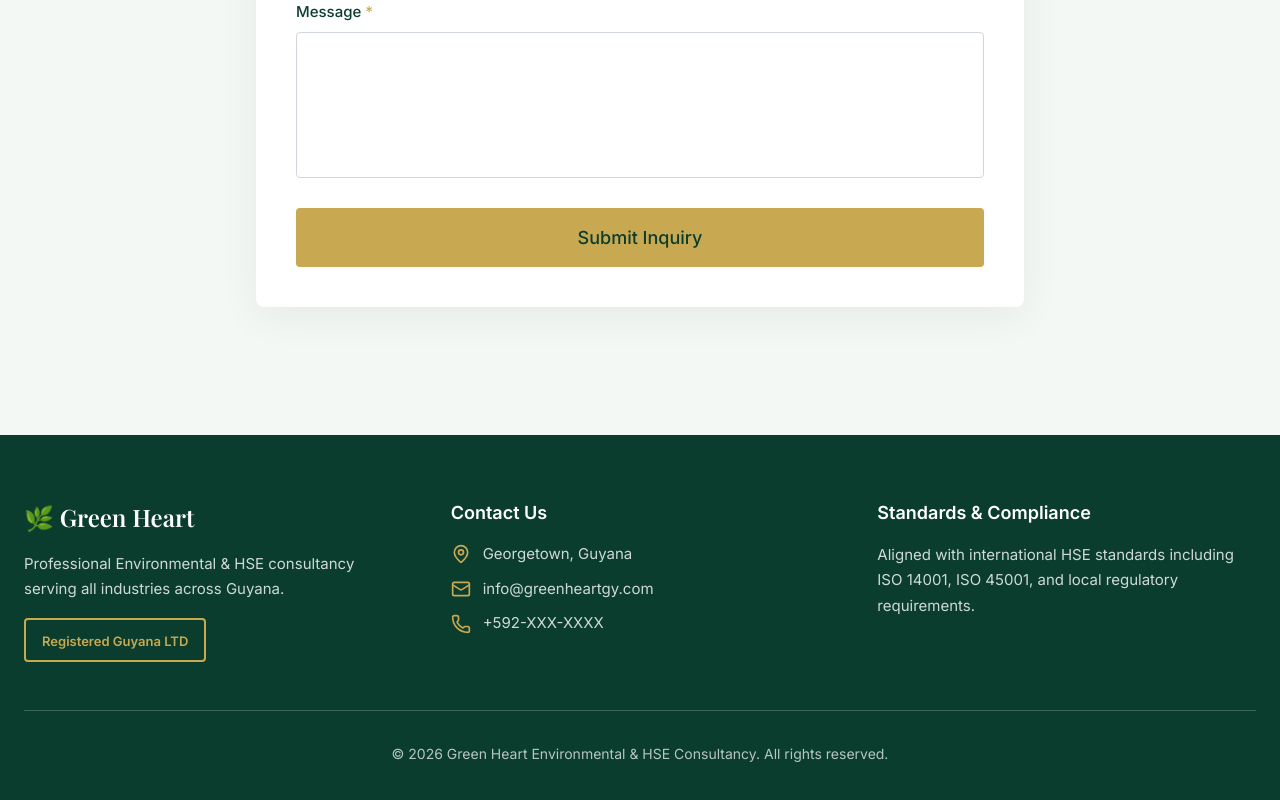
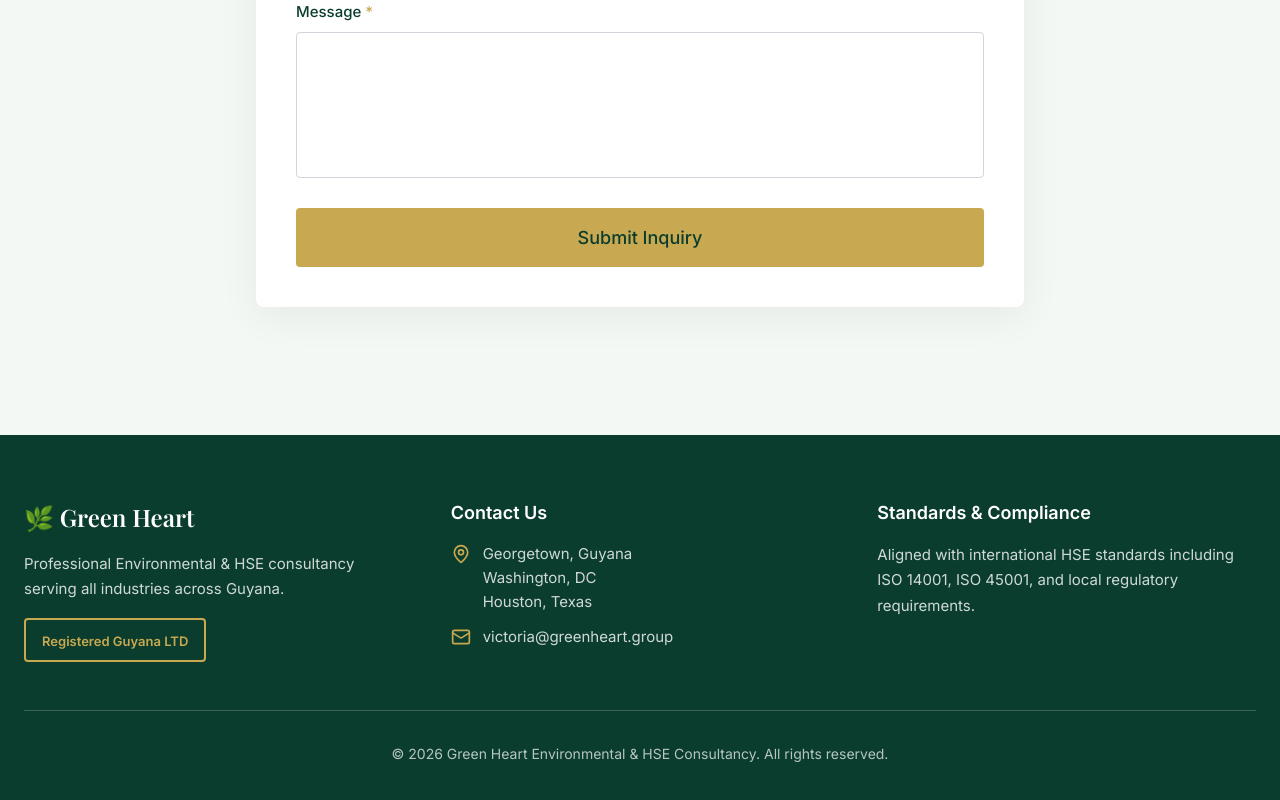
Before and after one commit to youcodebro/greenheart-landingpage, a React (Vite) app: page / in a window 1280 px wide. Shown: the part 6451-7251 px from the top of the page. Built offline with nearby package versions, Linux system fonts and the light colour scheme; a web font is replaced by a local one.

Commit message:
Updated code, scroll issues deleted, footer copy updated

```diff
--- a/src/app/components/Footer.tsx
+++ b/src/app/components/Footer.tsx
@@ -55,7 +55,7 @@ export function Footer() {
             <div className="space-y-3">
               <div className="flex items-start gap-3">
                 <MapPin className="w-5 h-5 mt-0.5 text-[#C8A951] flex-shrink-0" />
-                <span
+                <div
                   className="text-white/80"
                   style={{
                     fontFamily: "'Inter', sans-serif",
@@ -63,13 +63,15 @@ export function Footer() {
                     lineHeight: "1.6",
                   }}
                 >
-                  Georgetown, Guyana
-                </span>
+                  <div>Georgetown, Guyana</div>
+                  <div>Washington, DC</div>
+                  <div>Houston, Texas</div>
+                </div>
               </div>
               <div className="flex items-center gap-3">
                 <Mail className="w-5 h-5 text-[#C8A951] flex-shrink-0" />
                 <a
-                  href="mailto:info@greenheartgy.com"
+                  href="mailto:victoria@greenheart.group"
                   className="text-white/80 hover:text-white transition-colors break-all"
                   style={{
                     fontFamily: "'Inter', sans-serif",
@@ -77,21 +79,7 @@ export function Footer() {
                     textDecoration: "none",
                   }}
                 >
-                  info@greenheartgy.com
-                </a>
-              </div>
-              <div className="flex items-center gap-3">
-                <Phone className="w-5 h-5 text-[#C8A951] flex-shrink-0" />
-                <a
-                  href="tel:+592-XXX-XXXX"
-                  className="text-white/80 hover:text-white transition-colors"
-                  style={{
-                    fontFamily: "'Inter', sans-serif",
-                    fontSize: "clamp(14px, 2vw, 15px)",
-                    textDecoration: "none",
-                  }}
-                >
-                  +592-XXX-XXXX
+                  victoria@greenheart.group
                 </a>
               </div>
             </div>
--- a/src/app/components/HeroSection.tsx
+++ b/src/app/components/HeroSection.tsx
@@ -1,8 +1,10 @@
-import { useEffect, useRef } from "react";
+import { useEffect, useRef, useState } from "react";
 import { motion, useScroll, useTransform } from "motion/react";
 
 export function HeroSection() {
   const ref = useRef(null);
+  const [isMobile, setIsMobile] = useState(false);
+
   const { scrollYProgress } = useScroll({
     target: ref,
     offset: ["start start", "end start"],
@@ -10,6 +12,17 @@ export function HeroSection() {
 
   const y = useTransform(scrollYProgress, [0, 1], ["0%", "50%"]);
   const opacity = useTransform(scrollYProgress, [0, 0.5], [1, 0]);
+
+  useEffect(() => {
+    const checkMobile = () => {
+      setIsMobile(window.innerWidth < 992);
+    };
+
+    checkMobile();
+    window.addEventListener('resize', checkMobile);
+
+    return () => window.removeEventListener('resize', checkMobile);
+  }, []);
 
   const scrollToContact = () => {
     const element = document.getElementById("contact");
@@ -24,7 +37,7 @@ export function HeroSection() {
     >
       {/* Parallax Background */}
       <motion.div
-        style={{ y }}
+        style={{ y: isMobile ? 0 : y }}
         className="absolute inset-0 w-full h-[120vh]"
       >
         <div
--- a/src/app/components/ParallaxImageSection.tsx
+++ b/src/app/components/ParallaxImageSection.tsx
@@ -1,4 +1,4 @@
-import { useRef } from "react";
+import { useEffect, useRef, useState } from "react";
 import { motion, useScroll, useTransform } from "motion/react";
 
 interface ParallaxImageSectionProps {
@@ -13,12 +13,25 @@ export function ParallaxImageSection({
   subtitle,
 }: ParallaxImageSectionProps) {
   const ref = useRef(null);
+  const [isMobile, setIsMobile] = useState(false);
+
   const { scrollYProgress } = useScroll({
     target: ref,
     offset: ["start end", "end start"],
   });
 
   const y = useTransform(scrollYProgress, [0, 1], ["0%", "30%"]);
+
+  useEffect(() => {
+    const checkMobile = () => {
+      setIsMobile(window.innerWidth < 992);
+    };
+
+    checkMobile();
+    window.addEventListener('resize', checkMobile);
+
+    return () => window.removeEventListener('resize', checkMobile);
+  }, []);
 
   return (
     <section
@@ -27,7 +40,7 @@ export function ParallaxImageSection({
     >
       {/* Parallax Background */}
       <motion.div
-        style={{ y }}
+        style={{ y: isMobile ? 0 : y }}
         className="absolute inset-0 w-full h-[120%]"
       >
         <div
```
Also changed, not shown: 2 other files (tests, documents, lock files or other folders).
